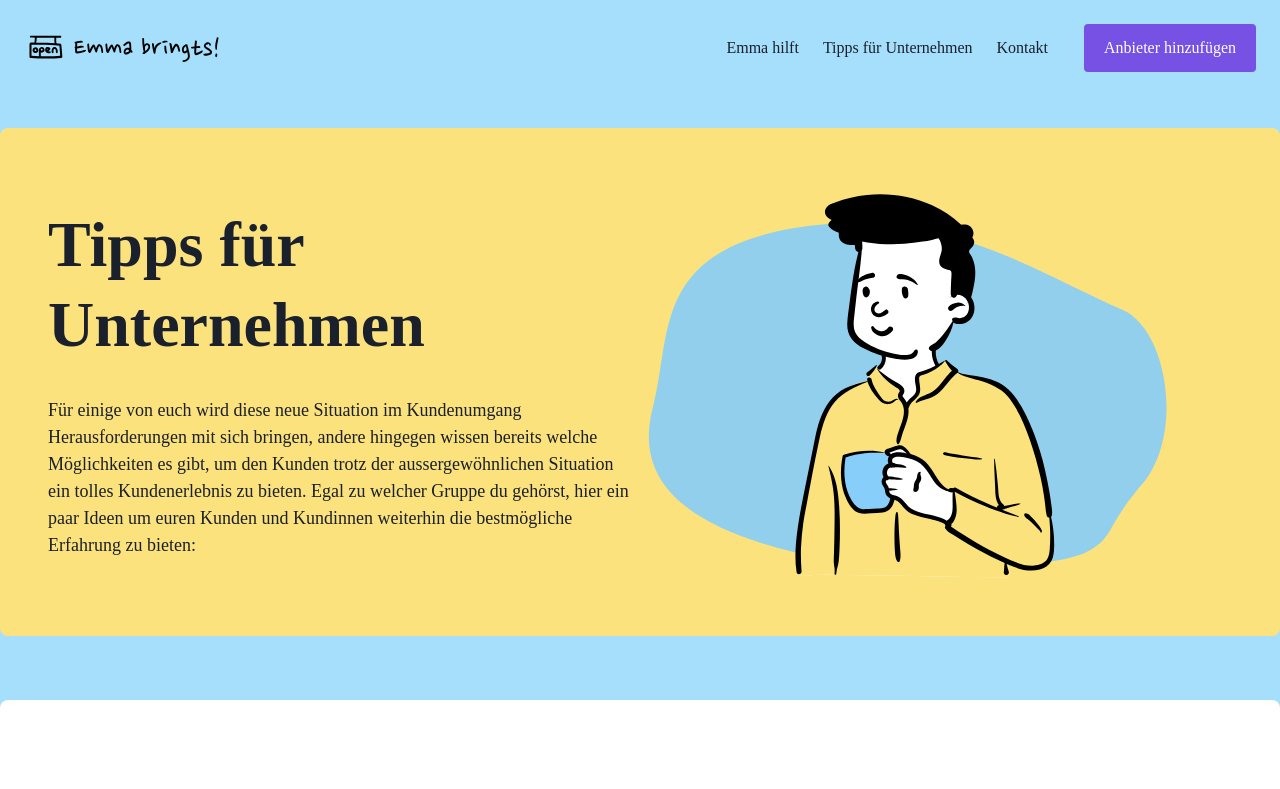
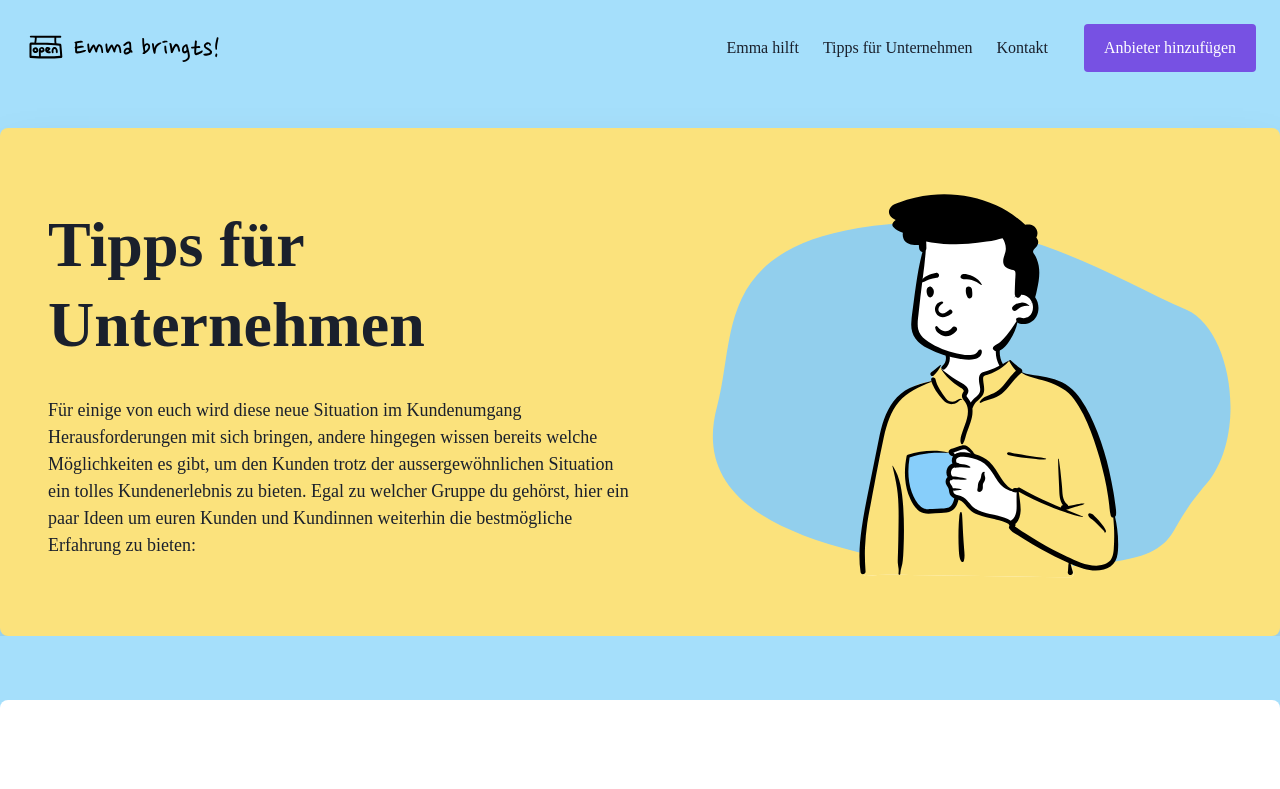
Before and after one commit to deniaz/emma-bringts, a Next.js app: page /unternehmen in a window 1280 px wide. Shown: the top 789 px of the page. Built offline with nearby package versions, Linux system fonts and the light colour scheme.

Commit message:
update style

```diff
--- a/src/assets/app.css
+++ b/src/assets/app.css
@@ -315,7 +315,7 @@ p {
 }
 
 .content-secation.content-secation-hero {
-  @apply  bg-emma-yellow-400 flex-row-reverse items-center justify-between mb-0 mt-8;
+  @apply  bg-emma-yellow-400 flex-row-reverse items-center justify-between mb-0 mt-8 shadow-2xl overflow-scroll;
 }
 
 .content-secation h2 {
@@ -326,9 +326,7 @@ p {
 }
 
 
-
 @screen lg {
-
 
   /*****
     *
@@ -339,6 +337,7 @@ p {
   .content-secation {
     @apply p-12 flex mb-8 rounded-lg;
   }
+
   .content-secation h2 {
     @apply mt-24 mb-8 text-4xl;;
   }
@@ -348,6 +347,11 @@ p {
   .content-secation img {
     @apply w-1/2 pr-16;
   }
+
+  .content-secation.content-secation-hero img {
+    @apply  pl-16 pr-0;
+  }
+
 
   /*****
     *
```
